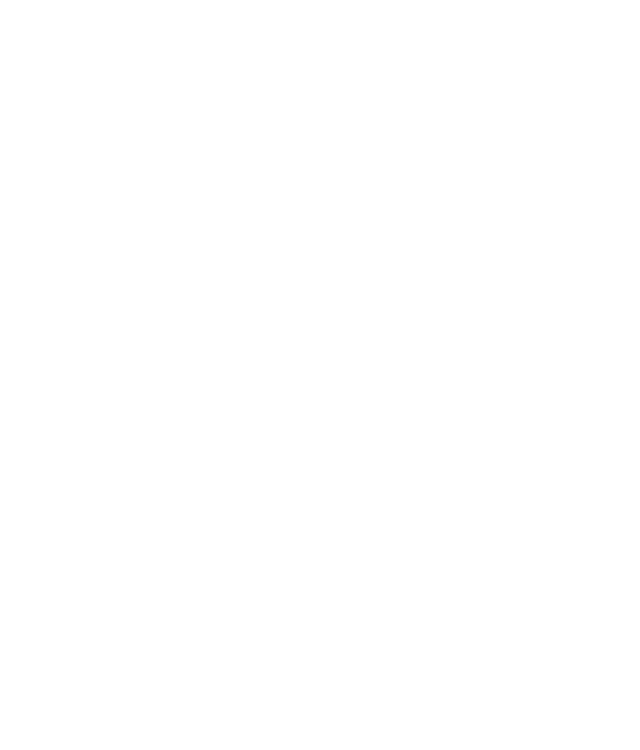
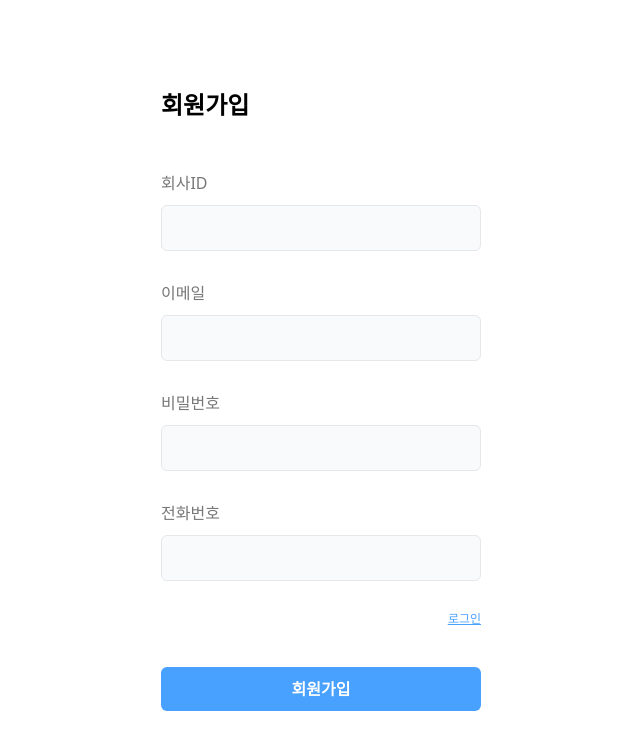
Before and after one commit to danuri-team/Danuri-Admin-Frontend, a React (Vite) app: page /auth/signup in a window 1280 px wide. Before the commit this address had no page. Shown: the top 750 px of the page, without its empty margins (319-959 px from the left). Built offline with nearby package versions, Linux system fonts and the light colour scheme.

Commit message:
feat :: 로그인 및 회원가입 퍼블리싱

```diff
--- a/src/App.tsx
+++ b/src/App.tsx
@@ -1,13 +1,18 @@
-import { Route, Routes } from "react-router-dom";
+import { Navigate, Route, Routes } from "react-router-dom";
 import UsagePage from "./pages/UsagePage";
 import InfoManagementPage from "./pages/InfoManagementPage";
 import ItemManagementPage from "./pages/ItemManagementPage";
 import UserManagementPage from "./pages/UserManagementPage";
+import LoginPage from "./pages/LoginPage";
+import SignupPage from "./pages/SignupPage";
 
 function App() {
   return (
     <Routes>
-      <Route path="/" element={<UsagePage />} />
+      <Route path="/" element={<Navigate to={'/auth/login'} replace/>} />
+      <Route path="/auth/login" element={<LoginPage />} />
+      <Route path="/auth/signup" element={<SignupPage />} />
+      <Route path="/usage" element={<UsagePage />} />
       <Route path="/info" element={<InfoManagementPage />} />
       <Route path="/item" element={<ItemManagementPage />} />
       <Route path="/user" element={<UserManagementPage />} />
--- /dev/null
+++ b/src/components/CustomButton.tsx
@@ -0,0 +1,14 @@
+type CustomButtonType = {
+    value: string,
+    onClick: () => void
+}
+
+const CustomButton = ({value, onClick}:CustomButtonType) => {
+    return(
+        <button className="rounded-md p-[10px] w-[40%] min-w-xs bg-danuri-400 text-white font-semibold mt-[40px] cursor-pointer" onClick={onClick}>
+            {value}
+        </button>
+    )
+}
+
+export default CustomButton;
--- a/src/components/CustomInput.tsx
+++ b/src/components/CustomInput.tsx
@@ -1,8 +1,20 @@
-const CustomInput = ({label}:{label:string}) => {
+type CustomInputType = {
+    placeholder?:string
+    label: string,
+    value: string,
+    onChange: (e:React.ChangeEvent<HTMLInputElement>) => void
+}
+
+const CustomInput = ({placeholder, label, value, onChange}:CustomInputType) => {
     return(
         <div className="mb-[30px]">
             <p className="text-danuri-text mb-[10px]">{label}</p>
-            <input className="outline-none border border-gray-200 bg-danuri-100 rounded-md p-[10px] w-[40%] min-w-xs" type="text" />
+            <input
+                className="outline-none border border-gray-200 bg-danuri-100 rounded-md p-[10px] w-[40%] min-w-xs"
+                type="text"
+                placeholder={placeholder}
+                value={value}
+                onChange={onChange} />
         </div>
     )
 }
--- a/src/pages/LoginPage.tsx
+++ b/src/pages/LoginPage.tsx
@@ -1,9 +1,63 @@
 //email, password
+import { useReducer } from "react";
+import CustomInput from "../components/CustomInput";
+import CustomButton from "../components/CustomButton";
+import { Link } from "react-router-dom";
+
+type LoginState = {
+    email: string,
+    password:string
+}
+
+type LoginAction =
+    | {type: 'CHANGE', payload: {key:string, value: string}}
+    | {type: 'RESET'};
+
+const initialLoginForm:LoginState = {
+    email: '',
+    password: ''
+}
+
+const loginReducer = (state:LoginState, action:LoginAction) => {
+    switch(action.type){
+        case 'CHANGE':
+            console.log(state);
+            return {
+                ...state,
+                [action.payload.key]: action.payload.value
+            }
+        case 'RESET':
+            return initialLoginForm;
+    }
+}
+
 
 const LoginPage = () => {
+    const [loginForm, dispatch] = useReducer(loginReducer, initialLoginForm);
+
+    const loginInputs = [
+        {label:'이메일', key: 'email', value: loginForm.email},
+        {label:'비밀번호', key: 'password', value: loginForm.password},
+    ]
+
+    const onclickLogin = () => {
+
+    }
+
     return(
-        <div>
-
+        <div className="w-full h-screen flex">
+            <div className="m-auto">
+                <h1 className="text-2xl font-bold  mb-[50px]">로그인</h1>
+                {
+                    loginInputs.map((item) => (
+                        <CustomInput label={item.label} key={item.key} value={item.value} onChange={(e)=>dispatch({type:'CHANGE', payload:{key:item.key, value:e.target.value}})} />
+                    ))
+                }
+                <div className="justify-self-end text-xs text-danuri-400 cursor-pointer underline">
+                    <Link to={'/auth/signup'}>회원가입</Link>
+                </div>
+                <CustomButton value="로그인" onClick={()=>onclickLogin}/>
+            </div>
         </div>
     )
 }
--- a/src/pages/SignupPage.tsx
+++ b/src/pages/SignupPage.tsx
@@ -1,9 +1,68 @@
 //company_id, email, password, phone
+import { useReducer } from "react";
+import CustomInput from "../components/CustomInput";
+import CustomButton from "../components/CustomButton";
+import { Link } from "react-router-dom";
+
+type SignupState = {
+    company_id: string,
+    email: string,
+    password:string,
+    phone: string
+}
+
+type SignupAction =
+    | {type: 'CHANGE', payload: {key:string, value: string}}
+    | {type: 'RESET'};
+
+const initialSignupForm:SignupState = {
+    company_id: '',
+    email: '',
+    password: '',
+    phone: ''
+}
+
+const signupReducer = (state:SignupState, action:SignupAction) => {
+    switch(action.type){
+        case 'CHANGE':
+            console.log(state);
+            return {
+                ...state,
+                [action.payload.key]: action.payload.value
+            }
+        case 'RESET':
+            return initialSignupForm;
+    }
+}
 
 const SignupPage = () => {
+    const [SignupForm, dispatch] = useReducer(signupReducer, initialSignupForm);
+
+    const loginInputs = [
+        {label:'회사ID', key: 'company_id', value: SignupForm.company_id},
+        {label:'이메일', key: 'email', value: SignupForm.email},
+        {label:'비밀번호', key: 'password', value: SignupForm.password},
+        {label:'전화번호', key: 'phone', value: SignupForm.phone},
+    ]
+
+    const onclickLogin = () => {
+
+    }
+
     return(
-        <div>
-
+        <div className="w-full h-screen flex">
+            <div className="m-auto">
+                <h1 className="text-2xl font-bold  mb-[50px]">회원가입</h1>
+                {
+                    loginInputs.map((item) => (
+                        <CustomInput label={item.label} key={item.key} value={item.value} onChange={(e)=>dispatch({type:'CHANGE', payload:{key:item.key, value:e.target.value}})} />
+                    ))
+                }
+                <div className="justify-self-end text-xs text-danuri-400 cursor-pointer underline">
+                    <Link to={'/auth/login'}>로그인</Link>
+                </div>
+                <CustomButton value="회원가입" onClick={()=>onclickLogin}/>
+            </div>
         </div>
     )
 }
```
Also changed, not shown: src/api/AuthAPI.ts (added).
